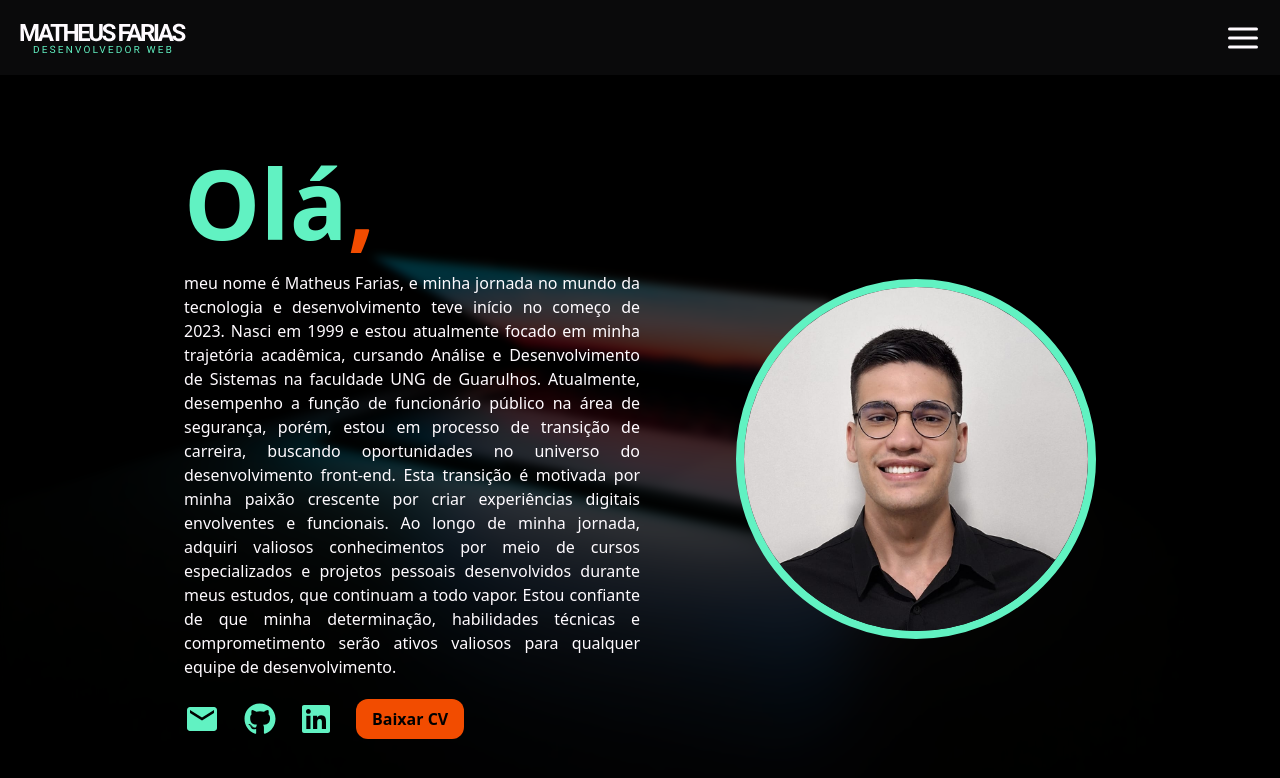
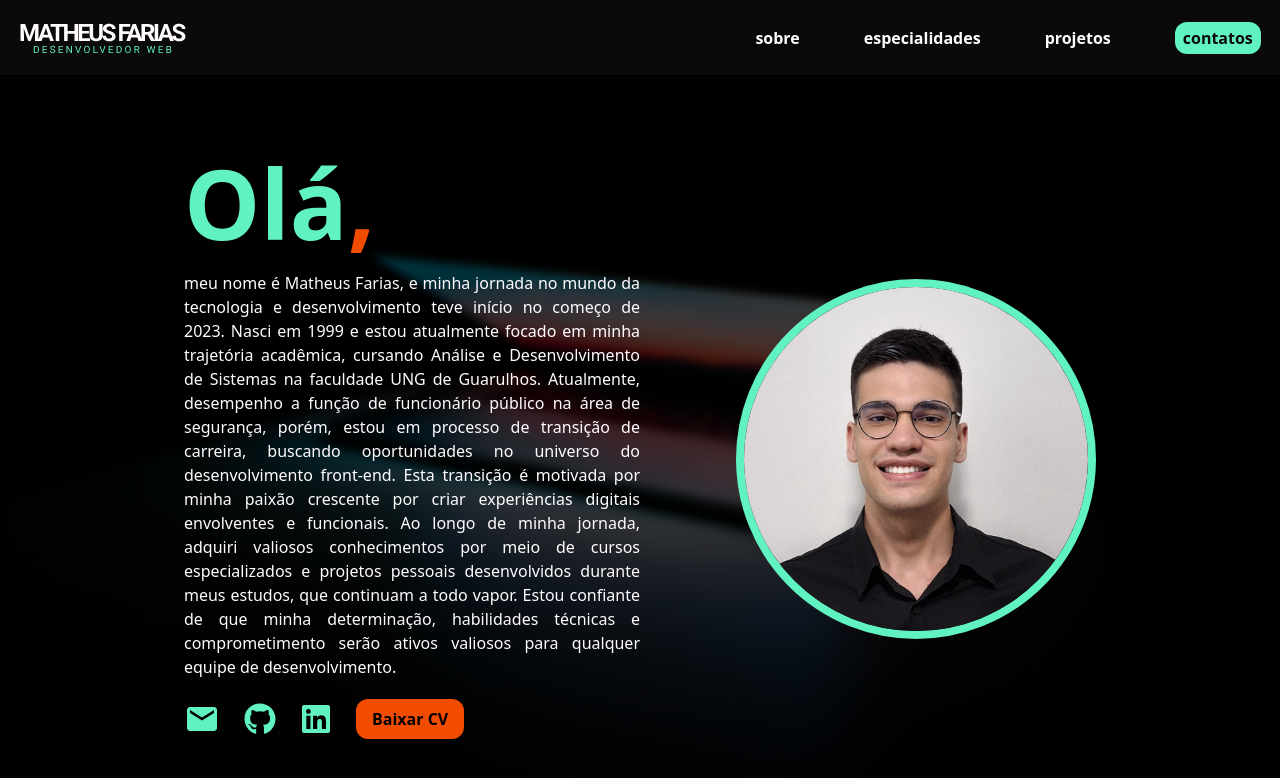
Before and after one commit to oMatheus-Farias/myportfolio, a React (Vite) app: page / in a window 1280 px wide. Shown: the top 778 px of the page. Built offline with nearby package versions, Linux system fonts and the light colour scheme.

Commit message:
feat: adicionado componente NavDasktop que sera renderizado quando a tela for maior ou igual a medida escolhida para dasktops

```diff
--- a/src/components/header/index.tsx
+++ b/src/components/header/index.tsx
@@ -1,13 +1,15 @@
 import logo from "../../assets/logo.svg";
 import { FiMenu } from "react-icons/fi";
+import { Link } from "react-router-dom";
 
-import { Link } from "react-router-dom";
+import NavDasktop from "../navDasktop";
 
 interface HeaderProps {
   openMenu: () => void;
+  viewSize: boolean
 };
 
-export default function Header({ openMenu }: HeaderProps) {
+export default function Header({ openMenu, viewSize }: HeaderProps) {
   return (
     <div className="w-full h-[4.7em] px-[1.2em] py-4 bg-primary flex items-center justify-between" >
       <Link to="/" >
@@ -17,11 +19,15 @@ export default function Header({ openMenu }: HeaderProps) {
         />
       </Link>
 
-      <button onClick={ openMenu } >
-        <FiMenu
-          color="#FFFBFF" size={36}
-        />
-      </button>
+      { viewSize ? (
+        <NavDasktop/>
+      ) : (
+        <button onClick={ openMenu } >
+          <FiMenu
+            color="#FFFBFF" size={36}
+          />
+        </button>
+      ) }
     </div>
   );
 };
--- a/src/components/nav/index.tsx
+++ b/src/components/nav/index.tsx
@@ -14,7 +14,7 @@ export default function Nav({ closeMenu }: NavProps){
         </button>
       </div>
 
-      <section className="w-full flex flex-col my-20 gap-20" >
+      <nav className="w-full flex flex-col my-20 gap-20" >
         <Link
           className="text-textColor font-bold text-2xl block text-center"
           to='/'
@@ -41,7 +41,7 @@ export default function Nav({ closeMenu }: NavProps){
             contatos
           </Link>
         </div>
-      </section>
+      </nav>
     </div>
   );
 };
--- /dev/null
+++ b/src/components/navDasktop/index.tsx
@@ -0,0 +1,34 @@
+import { Link } from "react-router-dom";
+
+export default function NavDasktop(){
+  return(
+    <nav className="flex items-center gap-16" >
+      <Link
+          className="text-textColor font-bold"
+          to='/'
+        >
+          sobre
+        </Link>
+        <Link
+          className="text-textColor font-bold"
+          to='/specialties'
+        >
+          especialidades
+        </Link>
+        <Link
+          className="text-textColor font-bold"
+          to='/projects'
+        >
+          projetos
+        </Link>
+        <div className="bg-secondary rounded-xl py-1 px-2" >
+          <Link
+            className="text-primary font-bold"
+            to='/contacts'
+          >
+            contatos
+          </Link>
+        </div>
+    </nav>
+  );
+};
--- a/src/pages/about/index.tsx
+++ b/src/pages/about/index.tsx
@@ -10,7 +10,7 @@ import { FaGithub, FaLinkedin } from "react-icons/fa";
 
 export default function About() {
   const [openOrCloseMenu, setOpenOrCloseMenu] = useState(false);
-  const [viewDasktop, setViewDascktop] = useState<boolean | null>(null);
+  const [viewDasktop, setViewDascktop] = useState<boolean>(true);
 
   window.addEventListener('resize', handleViewSize);
   window.addEventListener('load', handleViewSize);
@@ -19,19 +19,17 @@ export default function About() {
     let viewDasktop: boolean;
 
     if(window.innerWidth >= 1024){
-      viewDasktop = true
+      viewDasktop = true;
     }else{
-      viewDasktop = false
+      viewDasktop = false;
     };
 
     setViewDascktop(viewDasktop);
   };
 
-  console.log(viewDasktop);
-
   return (
     <Background>
-      <Header openMenu={ () => setOpenOrCloseMenu(!openOrCloseMenu) } />
+      <Header openMenu={ () => setOpenOrCloseMenu(!openOrCloseMenu) } viewSize={ viewDasktop } />
 
       <main
         className="px-[1.2em] py-10 w-full flex flex-col items-center lg:grid lg:grid-cols-2 lg:grid-rows-1 lg:px-36 lg:mx-auto lg:max-w-[1200px]"
```
